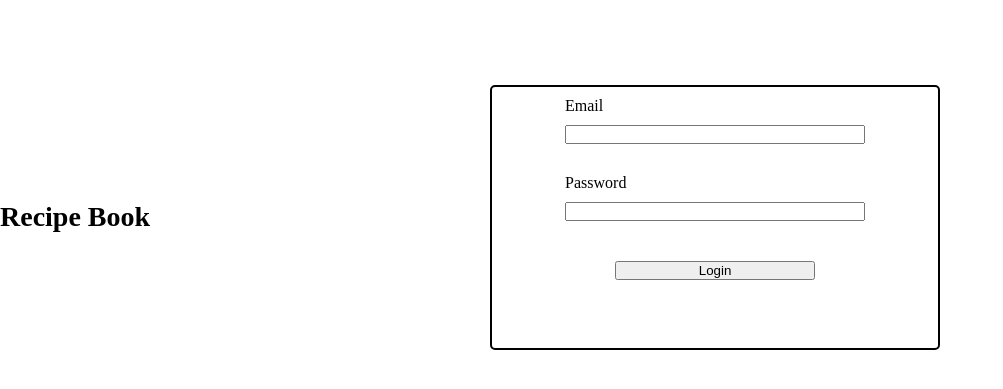
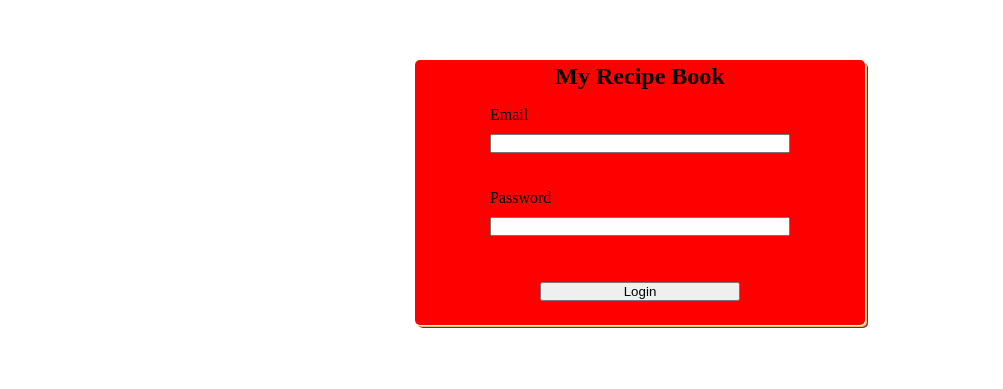
Before and after one commit to BethScarlett/RecipeBookProject, a React (Vite) app: page /login in a window 1280 px wide. Shown: the part 183-572 px from the top of the page, without its empty margins (0-1003 px from the left). Built offline with nearby package versions, Linux system fonts and the light colour scheme; no server answers; the HTML template or start-up script is replaced by a standard one; a web font is replaced by a local one.

Commit message:
Added additional styling to login form to reflect theming of app being a recipe book.

```diff
--- a/src/Components/LoginForm/LoginForm.scss
+++ b/src/Components/LoginForm/LoginForm.scss
@@ -7,8 +7,10 @@
 .loginform {
   display: flex;
   flex-direction: column;
+  justify-content: space-around;
   align-items: center;
-  border: solid 2px black;
+  background-color: red;
+  box-shadow: 1px 1px #fff1cf, 2px 2px #d8be7d, 3px 3px #9b1b1b;
   border-radius: 5px;
   width: 80vw;
   max-width: 450px;
--- a/src/Components/LoginForm/LoginForm.tsx
+++ b/src/Components/LoginForm/LoginForm.tsx
@@ -176,6 +176,7 @@ const LoginForm = ({
       )}
       {formType == "login" && (
         <form className="loginform" onSubmit={handleSubmit}>
+          <h2>My Recipe Book</h2>
           <div className="loginform__input">
             <label
               htmlFor="email"
--- a/src/Pages/Login/LoginPage.scss
+++ b/src/Pages/Login/LoginPage.scss
@@ -6,7 +6,7 @@
 
 .loginpage {
   display: flex;
-  justify-content: center;
-  align-items: center;
-  height: 100dvh;
+  flex-direction: column;
+  margin-top: 25dvh;
+  height: 350px;
 }
--- a/src/Pages/Login/LoginPage.tsx
+++ b/src/Pages/Login/LoginPage.tsx
@@ -1,11 +1,9 @@
 import LoginForm from "../../Components/LoginForm/LoginForm";
-import Navbar from "../../Components/Navbar/Navbar";
 import "./LoginPage.scss";
 
 const LoginPage = () => {
   return (
     <div className="loginpage">
-      <Navbar heading="Recipe Book" drawMenu={false} />
       <LoginForm userNotFound={false} formType="login" />
     </div>
   );
```
